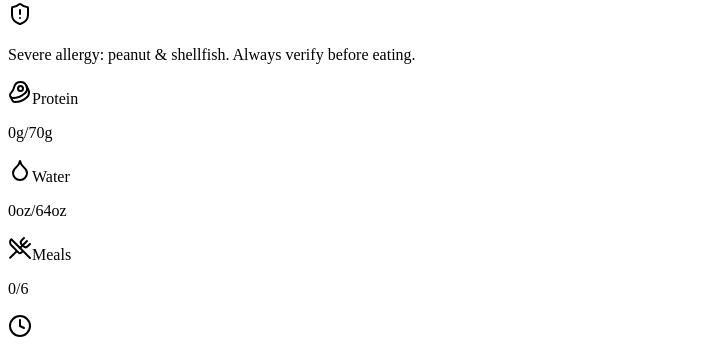
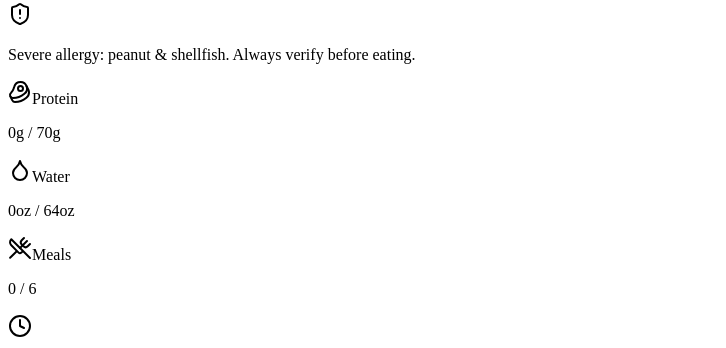
Before and after one commit to carloscbrls/baribite, a React (Vite) app in the folder client/: page /#/ in a window 1280 px wide. Shown: the part 1481-1829 px from the top of the page, without its empty margins (0-726 px from the left). Built offline with nearby package versions, Linux system fonts and the light colour scheme; no server answers.

Commit message:
Fix stat card spacing: value/unit/goal now have proper baseline alignment

```diff
--- a/client/src/pages/Dashboard.tsx
+++ b/client/src/pages/Dashboard.tsx
@@ -269,10 +269,10 @@ function StatCard({
       {loading ? (
         <Skeleton className="mt-2 h-6 w-12" />
       ) : (
-        <p className="mt-1.5 text-lg font-bold leading-none text-foreground">
-          {value}
+        <p className="mt-1.5 flex items-baseline gap-1 text-lg font-bold leading-none text-foreground">
+          <span>{value}</span>
           <span className="text-xs font-medium text-muted-foreground">
-            {unit ? unit : ""}/{goal}
+            {unit} / {goal}
             {unit}
           </span>
         </p>
```
